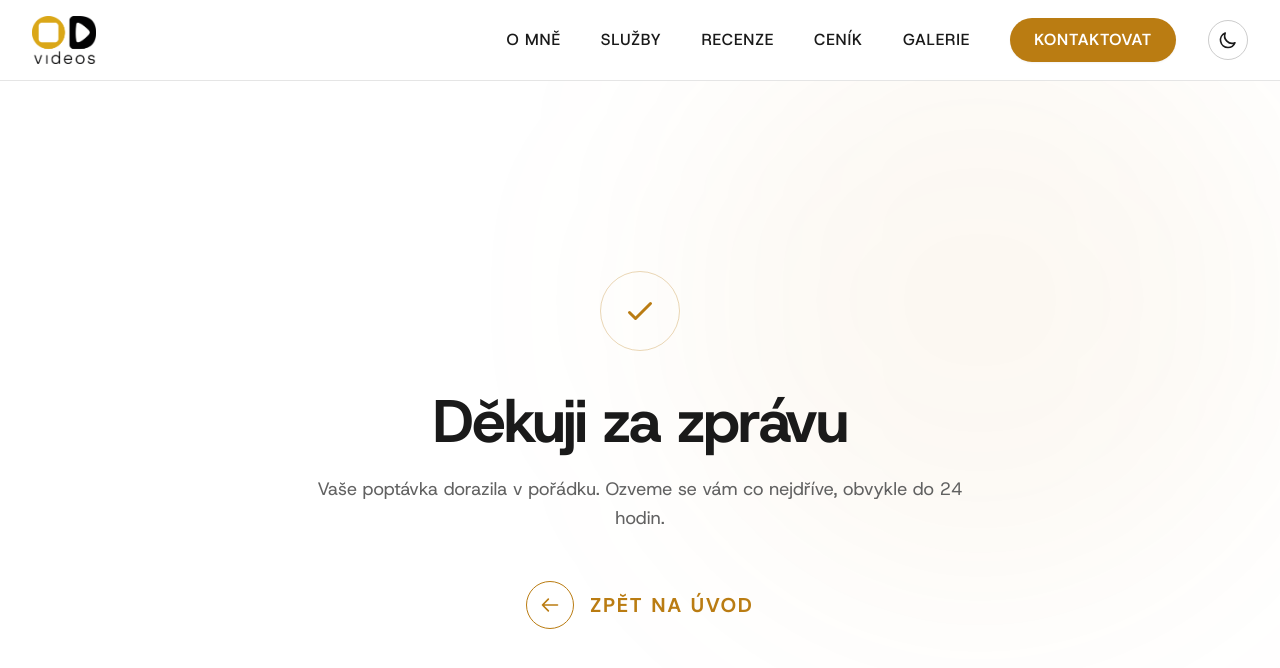
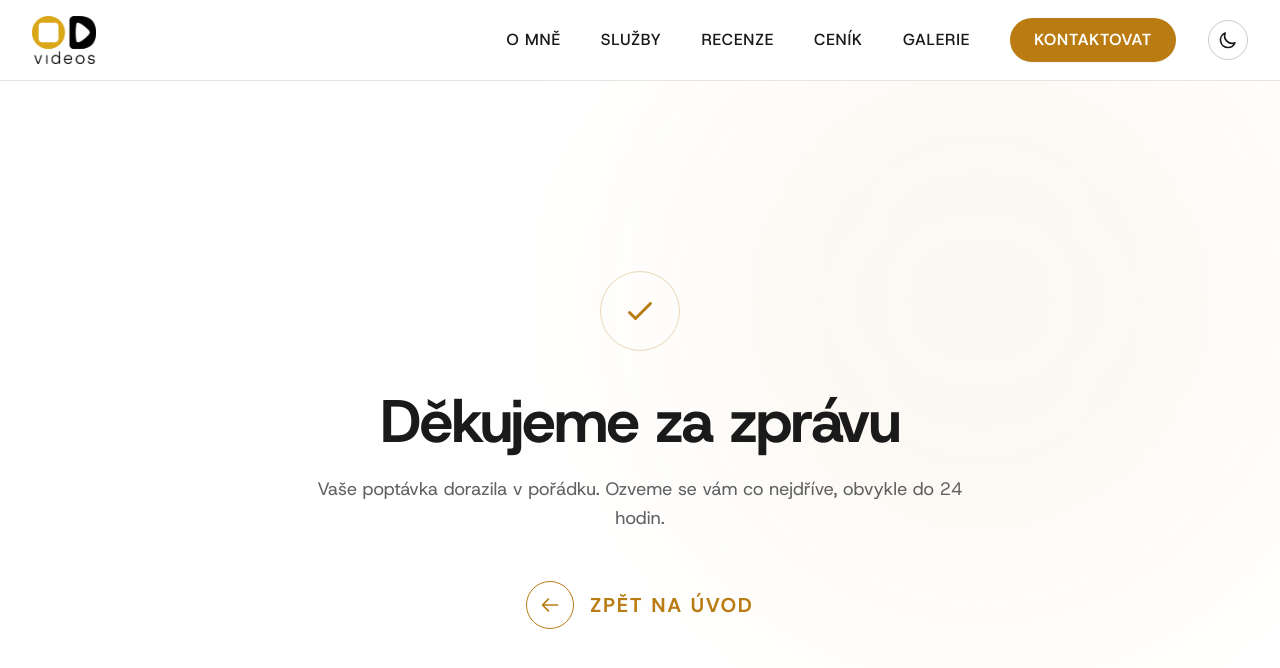
Before and after one commit to mtjns/od-videos, a Jekyll site: the page built from pages/dekujeme.html, in a window 1280 px wide and 900 px high. Shown: the top 668 px of the window. Built offline with Jekyll 4.4.1, drawn with Linux system fonts in a browser that asks for light colours; nearby versions of some CDN libraries.

Commit message:
change dekuji to dekujeme

```diff
--- a/pages/dekujeme.html
+++ b/pages/dekujeme.html
@@ -19,7 +19,7 @@ noindex: true
             </svg>
         </div>
 
-        <h1 class="text-fg text-4xl md:text-6xl font-bold tracking-tight mb-6">Děkuji za zprávu</h1>
+        <h1 class="text-fg text-4xl md:text-6xl font-bold tracking-tight mb-6">Děkujeme za zprávu</h1>
 
         <p class="text-muted text-lg leading-relaxed mb-12">
             Vaše poptávka dorazila v pořádku. Ozveme se vám co nejdříve, obvykle do 24 hodin.
```
